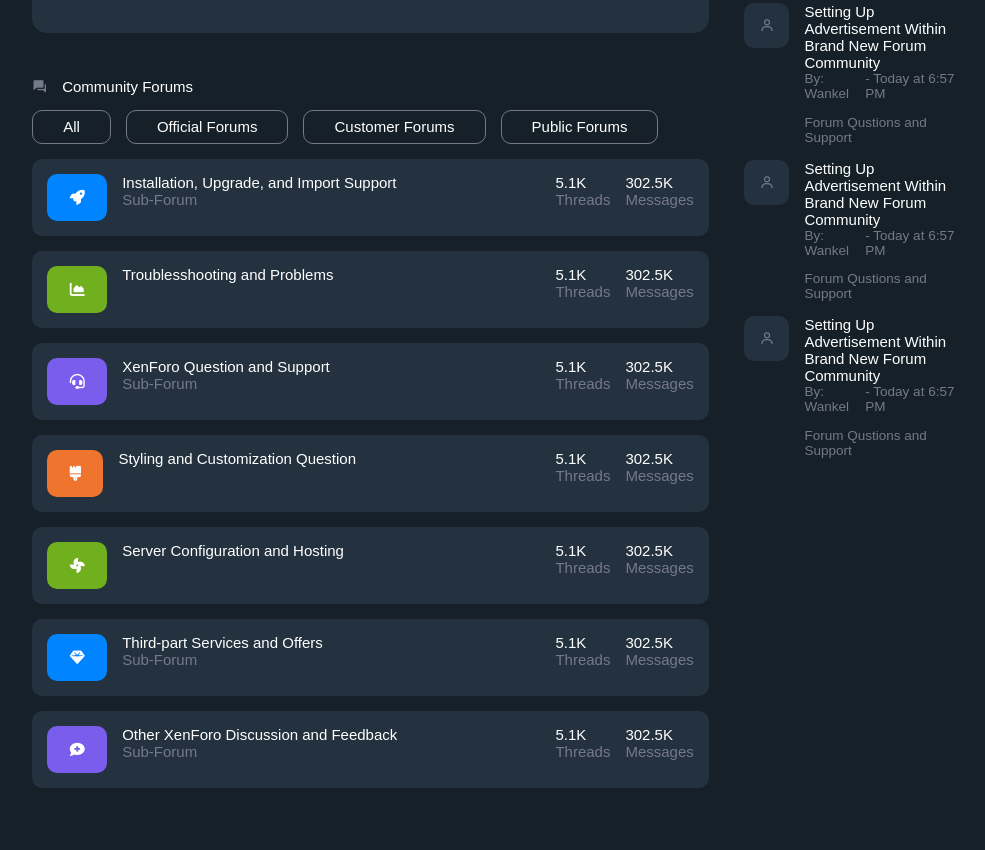
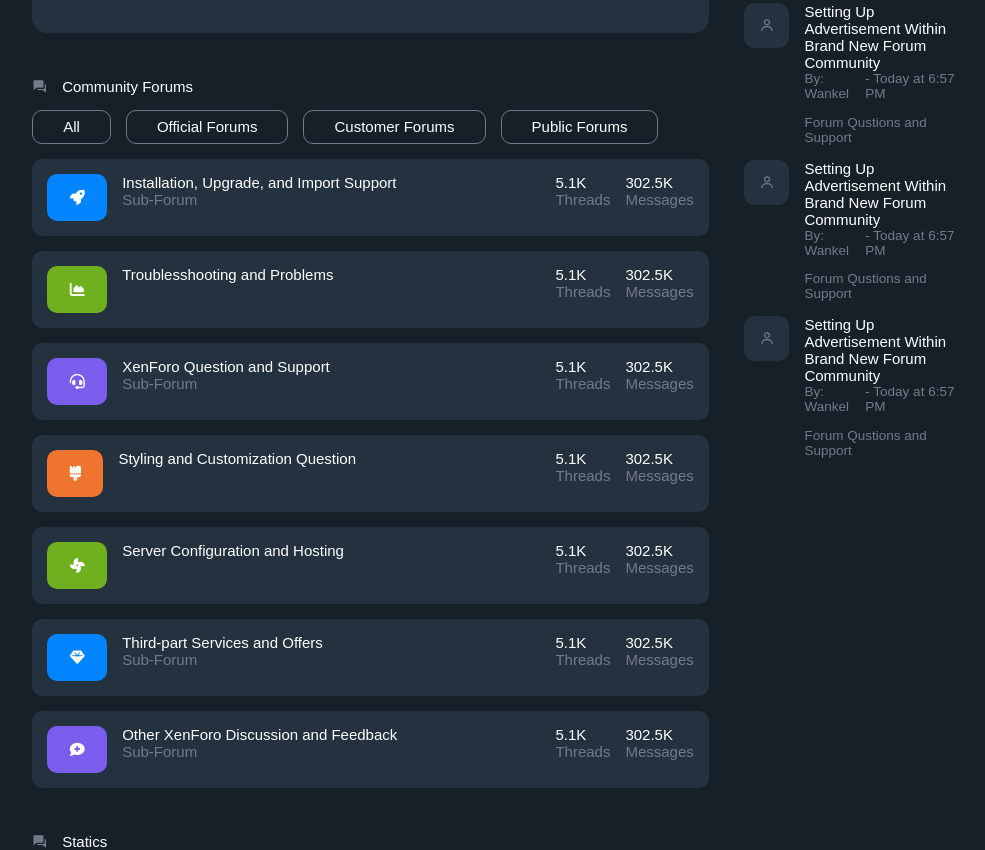
Before and after one commit to skelethorin/Forum, a plain HTML site: page index.html in a window 1280 px wide. Shown: the part 476-1326 px from the top of the page, without its empty margins (268-1253 px from the left). Before the commit the page ends 1264 px from the top, so only its background shows below. Drawn offline with nearby package versions, Linux system fonts and the light colour scheme; some icons are missing.

```diff
--- a/index.html
+++ b/index.html
@@ -302,6 +302,11 @@
 
                     </div>
 
+                    <div class="cf-title">
+                        <i class='bx bxs-conversation'></i>
+                        <p class="cf-title-text">Statics</p>
+                    </div>
+
                 </div>
 
 
```
